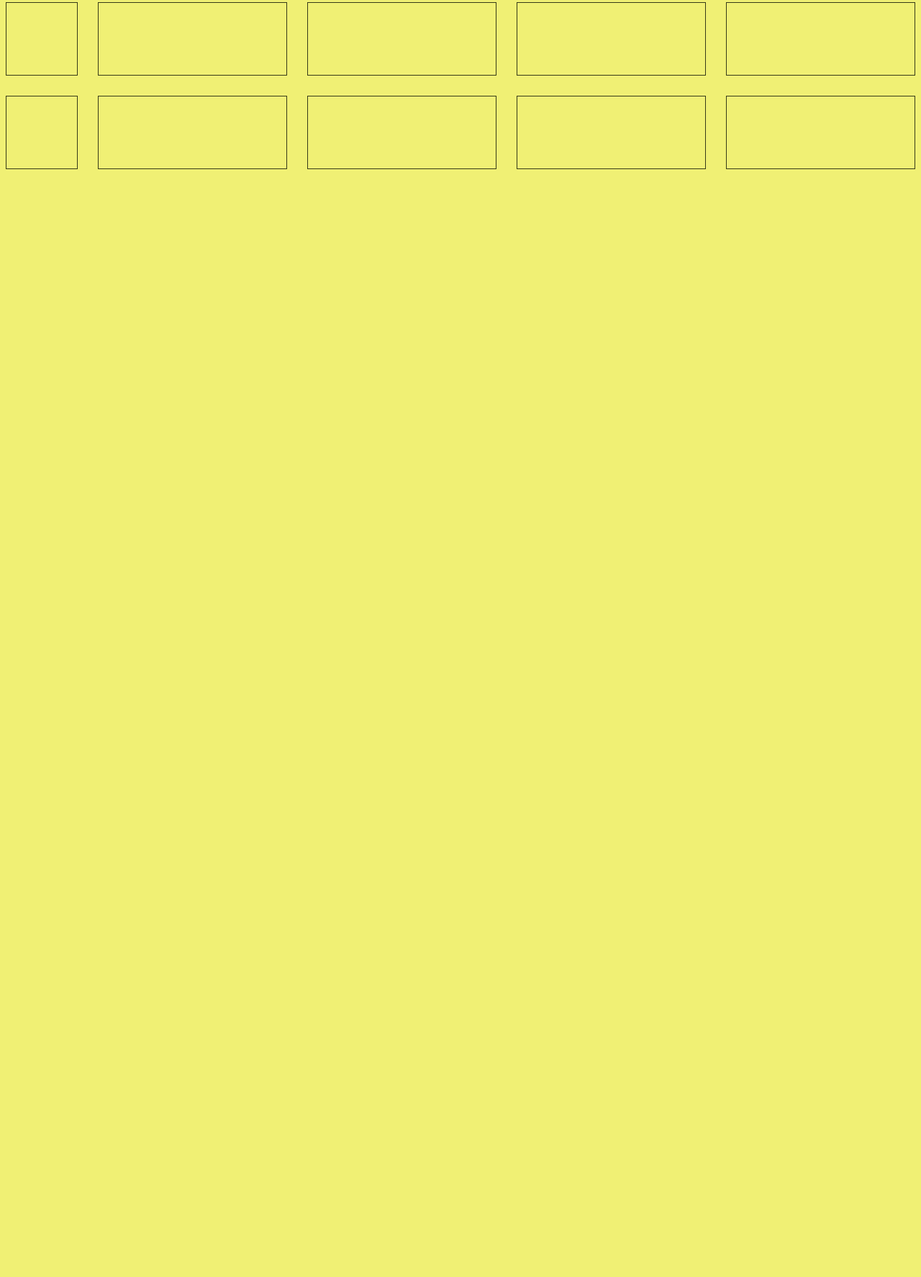
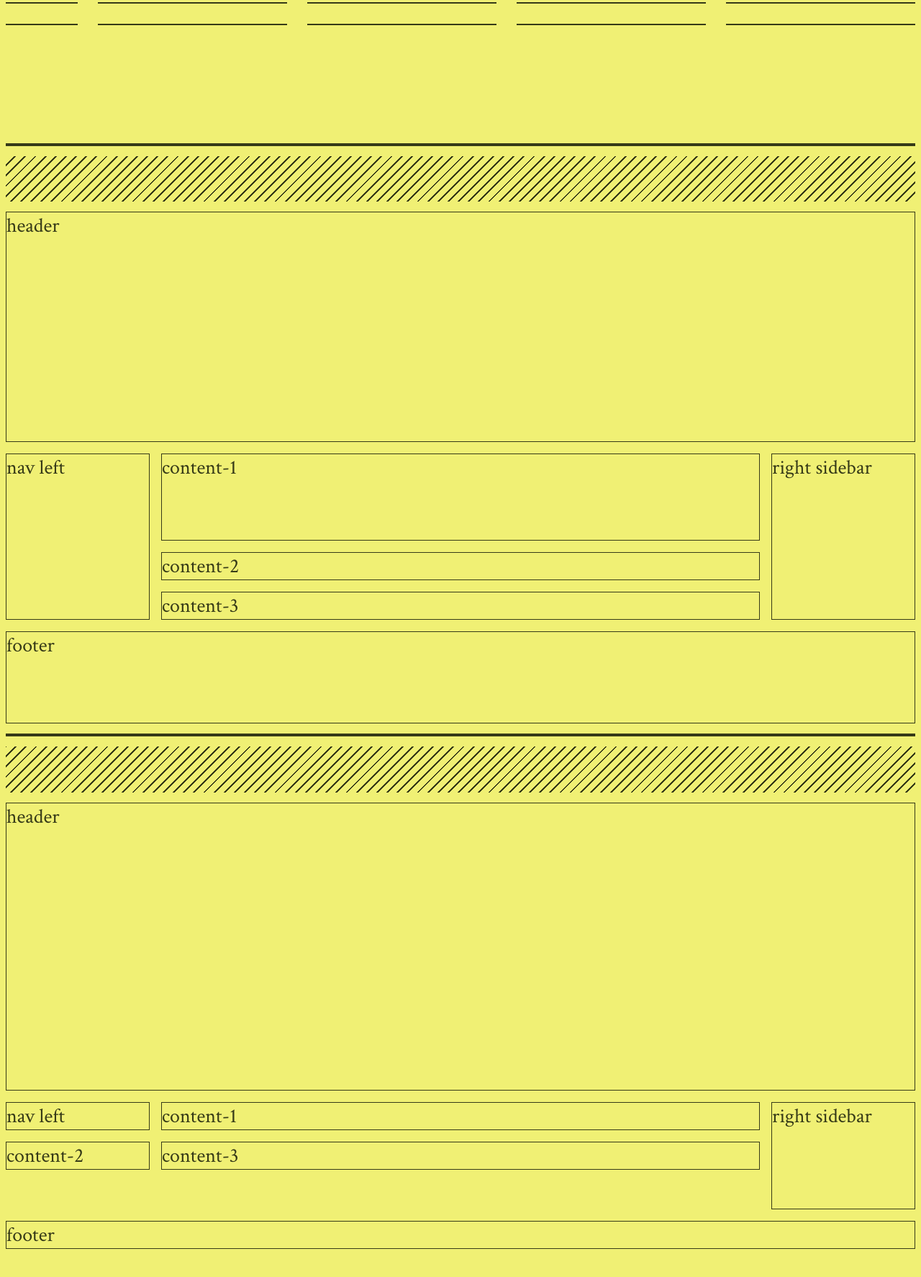
Before and after one commit to engl-4814/layout-practice, a plain HTML site: page ballowe/index.html in a window 1280 px wide. Shown: the part 640-2414 px from the top of the page at 72% size. Before the commit the page ends 1533 px from the top, so only its background shows below. Drawn offline with Linux system fonts and the light colour scheme; a web font is replaced by a local one.

Commit message:
in class work

```diff
--- a/ballowe/index.html
+++ b/ballowe/index.html
@@ -21,6 +21,7 @@
       <img src="assets/images/css-grid-example-640px.png" alt="" />
     </div>
   </header>
+
 
   <hr class="thicker" />
   <hr class="scoring" />
@@ -47,5 +48,38 @@
     </article>
   </main>
 
+  <hr class="thicker" />
+  <hr class="scoring" />
+
+    <!--***********************
+    MORE GRID PRACTICE!
+  ************************-->
+
+  <main class="container">
+    <div class="header">header</div>
+    <div class="nav-left">nav left</div>
+    <div class="content1">content-1</div>
+    <div class="content2">content-2</div>
+    <div class="content3">content-3</div>
+    <div class="sidebar-right">right sidebar</div>
+    <div class="footer">footer</div>
+  </main>
+
+    <!--***********************
+    Basically same format, but different CSS method
+  ************************-->
+
+  <hr class="thicker" />
+  <hr class="scoring" />
+
+  <main class="contain">
+    <div class="head">header</div>
+    <div class="nav-l">nav left</div>
+    <div class="contentone">content-1</div>
+    <div class="contenttwo">content-2</div>
+    <div class="contentthree">content-3</div>
+    <div class="sidebar-r">right sidebar</div>
+    <div class="foot">footer</div>
+  </main>
 </body>
 </html>
--- a/ballowe/style.css
+++ b/ballowe/style.css
@@ -78,7 +78,79 @@ p { font-weight: 300; }
 /* using just grid-template-columns makes implicit grid, where the computer makes the amount of rows; using grid-template-rows with g-t-c makes explicit rows, where you determine the amount of rows */
 
 .ten-area > div {
-  height: 100px;
+  border: 1px solid var(--color-avacado-black);
+}
+
+/* GRID LINES AND CELLS */
+
+.container {
+  display: grid;
+  grid-template-columns: 200px repeat(4, 1fr) 200px; /* makes 6 columns*/
+  grid-template-rows: 25vw repeat(9, 1fr) 10vw; /* makes 11 rows */
+  grid-gap: 1rem;
+}
+
+.container > div {
+  border: 1px solid var(--color-avacado-black);
+}
+
+/* SPECIFIC */
+
+.header {
+  grid-column: 1/-1; /* start line then end line */
+  grid-row: 1/2; /* start line then end line */
+}
+.nav-left {
+  grid-column: 1/2;
+  grid-row: 2/-2;
+}
+.content1 {
+  grid-column: 2/-2;
+  grid-row: 2/7;
+}
+.content2 {
+  grid-column: 2/-2;
+  grid-row: 7/9;
+}
+.content3 {
+  grid-column: 2/-2;
+  grid-row: 9/11;
+}
+.sidebar-right {
+  grid-column: -2/-1;
+  grid-row: 2/11;
+}
+.footer{
+  grid-column: 1/-1;
+  grid-row: 11/-1;
+}
+
+/* DEFINE GRID AREA KEYWORDS (would normally be at top)*/
+
+.head         { grid-area: head; }
+.nav_l       { grid-area: nav-left; }
+.sidebar-r  { grid-area: sidebar-r; }
+.content-one      { grid-area: contentone; }
+.content-two      { grid-area: contenttwo; }
+.content-three      { grid-area: contentthree; }
+.foot         { grid-area: foot; }
+
+/* then, can use these terms to make grid areas with grid-template-areas, like below */
+
+.contain{
+  display: grid;
+  grid-template-columns: 200px 1fr 200px;
+  grid-template-rows: 50vh 1fr 1fr 1fr 1fr 100px;
+  grid-gap: 1rem;
+  grid-template-areas:
+    "head head head"
+    "nav-l contentone sidebar-r"
+    "nav-l contenttwo sidebar-r"
+    "nav-l contentthree sidebar-r"
+    "foot foot foot";
+ }
+
+ .contain > div {
   border: 1px solid var(--color-avacado-black);
 }
 
--- /dev/null
+++ b/laurenandhannah/assets/style.css
@@ -0,0 +1,29 @@
+.container {
+    display: grid;
+    grid-gap: 1rem;
+    grid-template-columns: repeat(12 1fr);
+    grid-template-rows: 5vh repeat(2 1fr);
+}
+
+.container > div {
+    border: 1px solid black;
+  }
+
+/* DEFINE GRID AREA KEYWORDS (would normally be at top)*/
+
+.header         { grid-area: header; }
+.col-nav       { grid-area: col-nav; }
+.content-1      { grid-area: content-1; }
+.content-2      { grid-area: content-2; }
+.content-3      { grid-area: content-3; }
+.content-4      { grid-area: content-4; }
+.content-5      { grid-area: content-5; }
+
+/* use terms from above */
+
+.container{
+    grid-template-areas:
+      "header header header header header header header header header header header header"
+      "col-nav col-nav col-nav content-1 content-1 content-1 content-1 content-1 content-2 content-2 content-2 content-2"
+      "col-nav col-nav col-nav content-3 content-3 content-3 content-4 content-4 content-4 content-5 content-5 content-5";
+   }
```
Also changed, not shown: laurenandhannah/index.html (added, +41 -0 lines), 1 other file.
